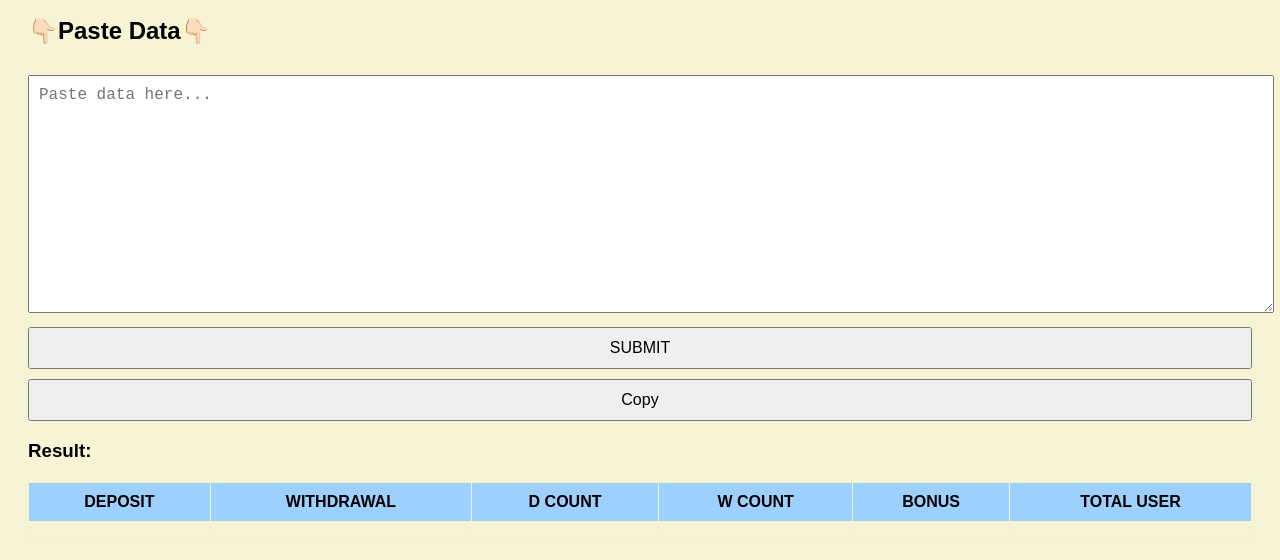
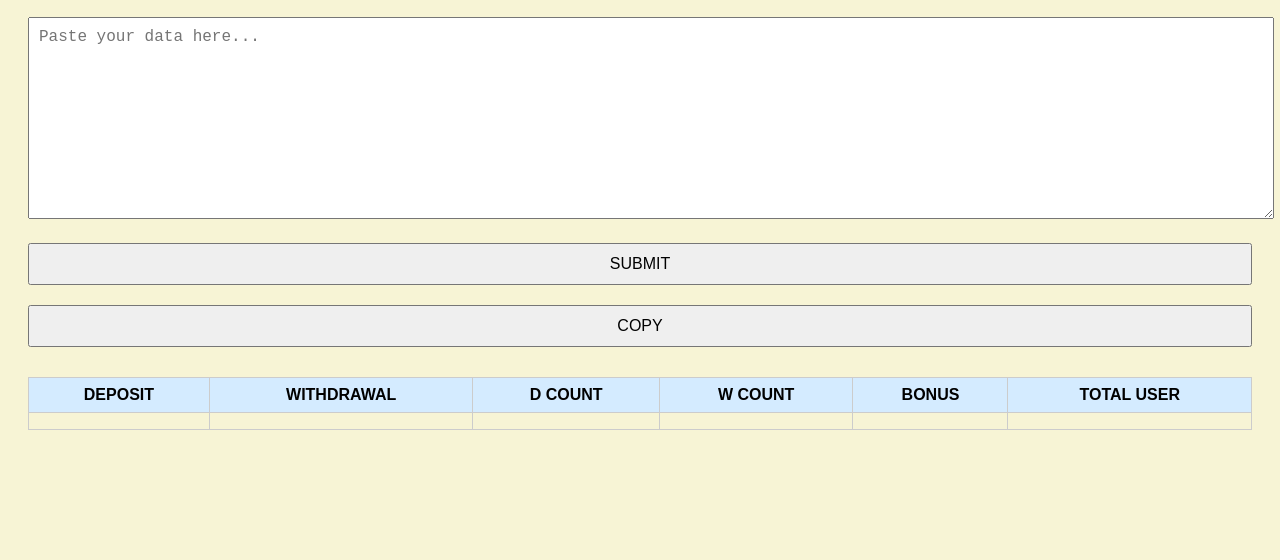
Before and after one commit to sumanmax/report, a plain HTML site: page index.html in a window 1280 px wide. Shown: the part 90-650 px from the top of the page. Drawn offline with Linux system fonts and the light colour scheme.

Commit message:
Update index.html

```diff
--- a/index.html
+++ b/index.html
@@ -4,37 +4,26 @@
   <meta charset="UTF-8">
   <title>Data Extractor</title>
   <style>
-    body { font-family: Arial, sans-serif; padding: 20px; background: #f7f4d5; }
-    h1 { font-size: 32px; font-weight: bold; text-align: center; color: #000000; margin-bottom: 20px; }
-    textarea, button { width: 100%; margin-top: 10px; padding: 10px; font-size: 16px; }
-    table { width: 100%; margin-top: 20px; border-collapse: collapse; }
-    th, td { padding: 10px; border: 1px solid #f0f7cd; text-align: center; }
-    th { background: #9ed0ff; }
-    .btn { cursor: pointer; }
+    body { font-family: Arial; background: #f7f4d5; padding: 20px; }
+    h1 { text-align: center; font-size: 32px; margin-bottom: 10px; }
+    textarea, button { width: 100%; margin: 10px 0; padding: 10px; font-size: 16px; }
+    table { width: 100%; border-collapse: collapse; margin-top: 20px; }
+    th, td { border: 1px solid #ccc; padding: 8px; text-align: center; }
+    th { background: #d4ebff; }
   </style>
 </head>
 <body>
-
-  <h1>𝕊𝕂𝕐𝔼𝕏ℂℍ ℝ𝔼ℙ𝕆ℝ𝕋</h1> <!-- ✅ Big top title added -->
-
-  <h2>👇🏻Paste Data👇🏻</h2>
-  <textarea id="input" rows="12" placeholder="Paste data here..."></textarea>
-
-  <button class="btn" onclick="extractAndDisplayData()">SUBMIT</button>
-  <button class="btn" onclick="copyTableData()">Copy</button>
-
-  <h3>Result:</h3>
+  <h1>𝕊𝕂𝕐𝔼𝕏ℂℍ ℝ𝔼ℙ𝕆ℝ𝕋</h1>
+  <textarea id="input" rows="10" placeholder="Paste your data here..."></textarea>
+  <button onclick="extractAndDisplayData()">SUBMIT</button>
+  <button onclick="copyTableData()">COPY</button>
   <table id="outputTable">
-    <thead>
-      <tr><th>DEPOSIT</th><th>WITHDRAWAL</th><th>D COUNT</th><th>W COUNT</th><th>BONUS</th><th>TOTAL USER</th></tr>
-    </thead>
-    <tbody>
-      <tr>
-        <td id="deposit"></td><td id="withdrawal"></td><td id="dCount"></td><td id="wCount"></td><td id="bonus"></td><td id="totalUser"></td>
-      </tr>
-    </tbody>
+    <tr><th>DEPOSIT</th><th>WITHDRAWAL</th><th>D COUNT</th><th>W COUNT</th><th>BONUS</th><th>TOTAL USER</th></tr>
+    <tr>
+      <td id="deposit"></td><td id="withdrawal"></td><td id="dCount"></td>
+      <td id="wCount"></td><td id="bonus"></td><td id="totalUser"></td>
+    </tr>
   </table>
-
   <script src="script.js"></script>
 </body>
 </html>
```
